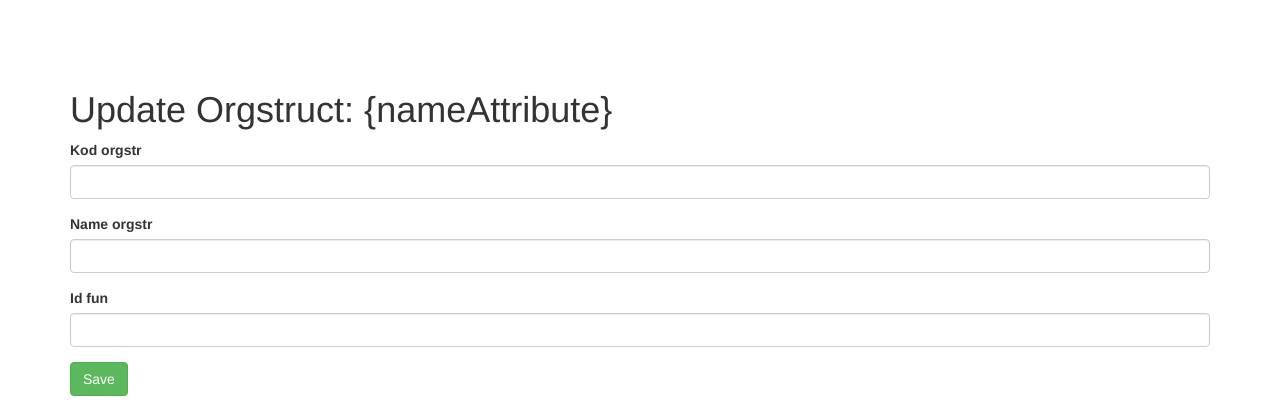
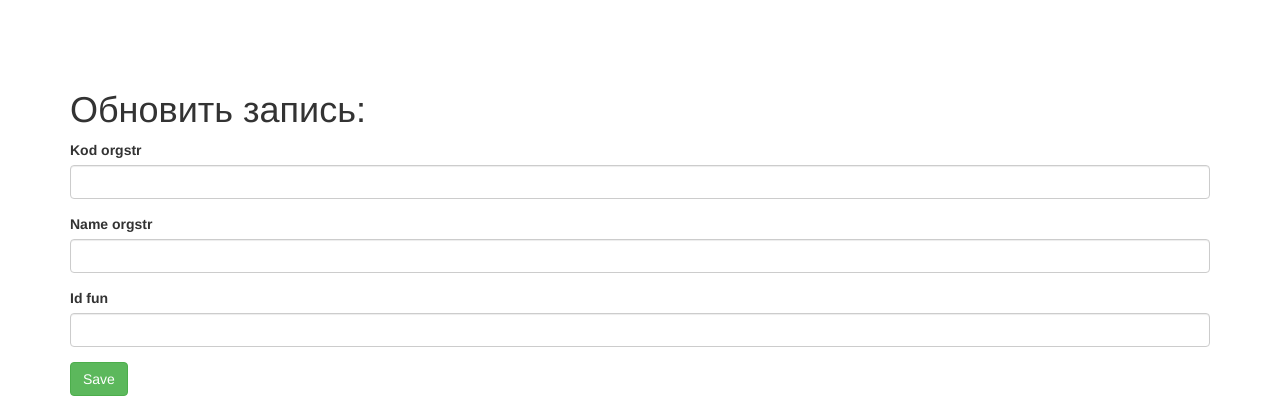
Before and after one commit to Gal-anton/Gosuchet, a Yii app: template views/orgstruct/update.php in a window 1280 px wide. Shown: the top 420 px of the page. Run offline with PHP 8.4 and a stand-in for Yii, Linux system fonts and the light colour scheme; the template is opened without the code that fills it, so the values that code supplies are empty; form fields are guessed from the names that the template uses; some libraries are stand-ins or nearby versions.

Commit message:
Работа над формами Orgstruct

```diff
--- a/models/tables/Orgstruct.php
+++ b/models/tables/Orgstruct.php
@@ -34,6 +34,7 @@ class Orgstruct extends ActiveRecord
         return [
             [['kod_orgstr', 'id_fun'], 'required'],
             [['kod_orgstr', 'id_fun'], 'integer'],
+            [['kod_orgstr'], 'string', 'max' => 8],
             [['name_orgstr'], 'string', 'max' => 65],
             [['kod_orgstr'], 'unique'],
             [['id_fun'], 'exist', 'skipOnError' => true, 'targetClass' => OrgFunction::className(), 'targetAttribute' => ['id_fun' => 'id_fun']],
--- a/views/orgstruct/_form.php
+++ b/views/orgstruct/_form.php
@@ -12,7 +12,7 @@ use yii\widgets\ActiveForm;
 
     <?php $form = ActiveForm::begin(); ?>
 
-    <?= $form->field($model, 'kod_orgstr')->textInput() ?>
+    <?= $form->field($model, 'kod_orgstr')->textInput(['maxlength' => true]) ?>
 
     <?= $form->field($model, 'name_orgstr')->textInput(['maxlength' => true]) ?>
 
--- a/views/orgstruct/create.php
+++ b/views/orgstruct/create.php
@@ -6,8 +6,8 @@ use yii\helpers\Html;
 /* @var $this yii\web\View */
 /* @var $model \app\models\tables\Orgstruct */
 
-$this->title = 'Create Orgstruct';
-$this->params['breadcrumbs'][] = ['label' => 'Orgstructs', 'url' => ['index']];
+$this->title = 'Создать структуру';
+$this->params['breadcrumbs'][] = ['label' => 'Орг. структуры', 'url' => ['index']];
 $this->params['breadcrumbs'][] = $this->title;
 ?>
 <div class="orgstruct-create">
--- a/views/orgstruct/index.php
+++ b/views/orgstruct/index.php
@@ -7,7 +7,7 @@ use yii\helpers\Html;
 /* @var $searchModel \app\models\search\OrgstructSearch */
 /* @var $dataProvider yii\data\ActiveDataProvider */
 
-$this->title = 'Orgstructs';
+$this->title = 'Орг. структуры';
 $this->params['breadcrumbs'][] = $this->title;
 ?>
 <div class="orgstruct-index">
@@ -16,7 +16,7 @@ $this->params['breadcrumbs'][] = $this->title;
     <?php // echo $this->render('_search', ['model' => $searchModel]); ?>
 
     <p>
-        <?= Html::a('Create Orgstruct', ['create'], ['class' => 'btn btn-success']) ?>
+        <?= Html::a('Создать Орг. структуру', ['create'], ['class' => 'btn btn-success']) ?>
     </p>
 
     <?= GridView::widget([
--- a/views/orgstruct/update.php
+++ b/views/orgstruct/update.php
@@ -5,10 +5,10 @@ use yii\helpers\Html;
 /* @var $this yii\web\View */
 /* @var $model \app\models\tables\Orgstruct */
 
-$this->title = 'Update Orgstruct: {nameAttribute}';
-$this->params['breadcrumbs'][] = ['label' => 'Orgstructs', 'url' => ['index']];
+$this->title = 'Обновить запись: ' . $model->id_orgstr;
+$this->params['breadcrumbs'][] = ['label' => 'Орг. структуры', 'url' => ['index']];
 $this->params['breadcrumbs'][] = ['label' => $model->id_orgstr, 'url' => ['view', 'id' => $model->id_orgstr]];
-$this->params['breadcrumbs'][] = 'Update';
+$this->params['breadcrumbs'][] = 'Обновить';
 ?>
 <div class="orgstruct-update">
 
--- a/views/orgstruct/view.php
+++ b/views/orgstruct/view.php
@@ -7,7 +7,7 @@ use yii\widgets\DetailView;
 /* @var $model \app\models\tables\Orgstruct */
 
 $this->title = $model->id_orgstr;
-$this->params['breadcrumbs'][] = ['label' => 'Orgstructs', 'url' => ['index']];
+$this->params['breadcrumbs'][] = ['label' => 'Орг. структуры', 'url' => ['index']];
 $this->params['breadcrumbs'][] = $this->title;
 ?>
 <div class="orgstruct-view">
```
